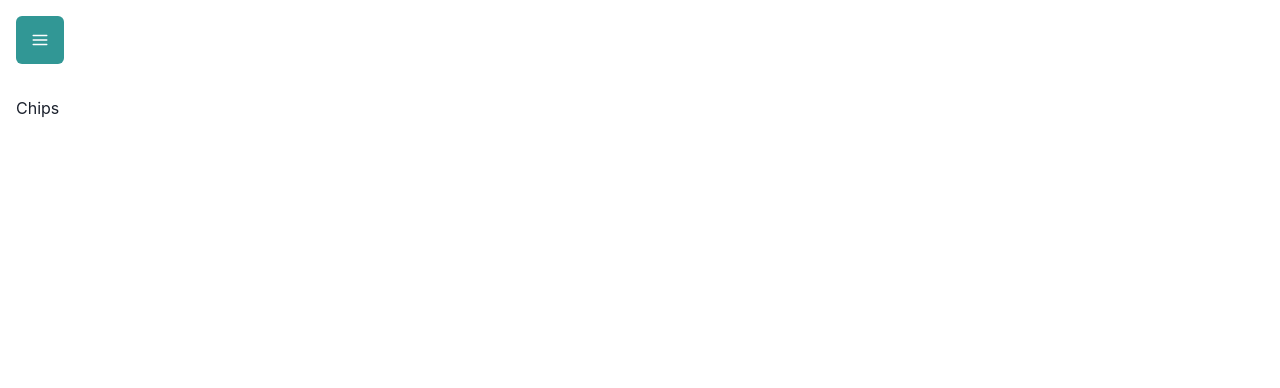
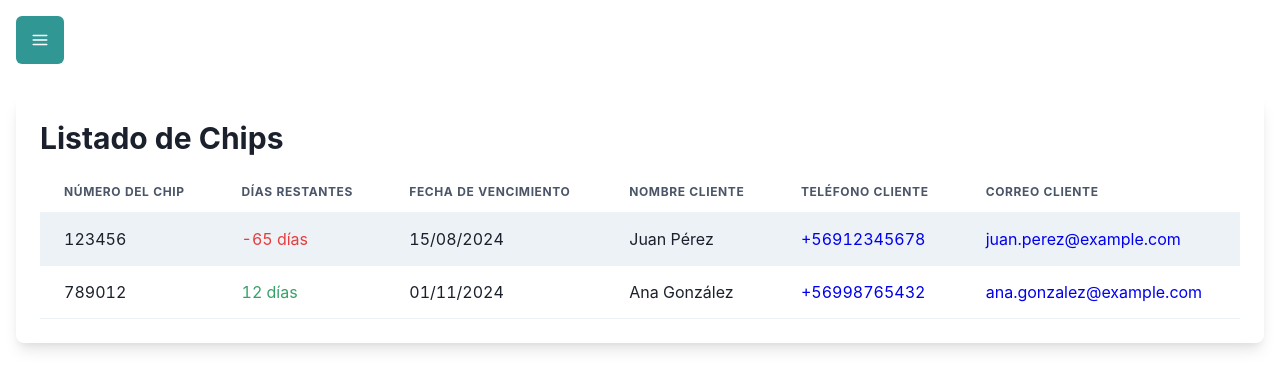
Before and after one commit to fherrera7850/ot-gpsmax, a React (Create React App) app: page /chips in a window 1280 px wide. Shown: the top 388 px of the page. Built offline with nearby package versions, Linux system fonts and the light colour scheme.

Commit message:
pagina chips funcional y edicion de ots

```diff
--- a/package.json
+++ b/package.json
@@ -10,6 +10,7 @@
     "@testing-library/jest-dom": "^5.17.0",
     "@testing-library/react": "^13.4.0",
     "@testing-library/user-event": "^13.5.0",
+    "date-fns": "^4.1.0",
     "framer-motion": "^11.11.9",
     "react": "^18.3.1",
     "react-dom": "^18.3.1",
--- a/src/pages/Chips.js
+++ b/src/pages/Chips.js
@@ -1,7 +1,109 @@
-import React from 'react'
+import React, { useState, useEffect } from 'react';
+import { Box, Table, Thead, Tbody, Tr, Th, Td, Heading, Text } from '@chakra-ui/react';
+import { format, differenceInDays } from 'date-fns';
+import { color } from 'framer-motion';
 
-export default function Chips() {
+const Chips = () => {
+  const [chips, setChips] = useState([
+    {
+      id: 1,
+      nombreCliente: 'Juan Pérez',
+      telefonoCliente: '+56912345678',
+      correoCliente: 'juan.perez@example.com',
+      numeroCliente: '12345',
+      numeroChip: '123456',
+      tipoChip: 'Chip x6',
+      fechaServicio: '2024-02-15',
+    },
+    {
+      id: 2,
+      nombreCliente: 'Ana González',
+      telefonoCliente: '+56998765432',
+      correoCliente: 'ana.gonzalez@example.com',
+      numeroCliente: '67890',
+      numeroChip: '789012',
+      tipoChip: 'Chip x12',
+      fechaServicio: '2023-11-01',
+    },
+  ]);
+
+  // Función para calcular la fecha de vencimiento de un chip
+  const calcularFechaVencimiento = (tipoChip, fechaServicio) => {
+    const meses = tipoChip === 'Chip x6' ? 6 : 12;
+    const fecha = new Date(fechaServicio);
+    fecha.setMonth(fecha.getMonth() + meses);
+    return fecha;
+  };
+
+  // Calcular la cantidad de días restantes hasta la fecha de vencimiento
+  const calcularDiasRestantes = (fechaVencimiento) => {
+    const hoy = new Date();
+    return differenceInDays(fechaVencimiento, hoy);
+  };
+
+  // Función para aplicar color según los días restantes
+  const getColor = (diasRestantes) => {
+    if (diasRestantes <= 5) return 'red.500';
+    if (diasRestantes <= 10) return 'yellow.500';
+    if (diasRestantes <= 15) return 'green.500';
+    return 'black'; // Default para más de 15 días
+  };
+
+  // Ordenar los chips por fecha de vencimiento (del más próximo al más lejano)
+  const chipsOrdenados = chips.sort((a, b) => {
+    const vencimientoA = calcularFechaVencimiento(a.tipoChip, a.fechaServicio);
+    const vencimientoB = calcularFechaVencimiento(b.tipoChip, b.fechaServicio);
+    return vencimientoA - vencimientoB;
+  });
+
   return (
-    <div>Chips</div>
-  )
-}
+    <Box overflowX="auto" p={6} maxWidth="auto" mx="auto" bg="white" borderRadius="lg" boxShadow="lg">
+      <Heading as="h2" size="lg" mb={4}>
+        Listado de Chips
+      </Heading>
+      <Table variant="striped" colorScheme="gray">
+        <Thead>
+          <Tr>
+            <Th>Número del Chip</Th>
+            <Th>Días Restantes</Th>
+            <Th>Fecha de Vencimiento</Th>
+            <Th>Nombre Cliente</Th>
+            <Th>Teléfono Cliente</Th>
+            <Th>Correo Cliente</Th>
+          </Tr>
+        </Thead>
+        <Tbody>
+          {chipsOrdenados.map((chip) => {
+            const fechaVencimiento = calcularFechaVencimiento(chip.tipoChip, chip.fechaServicio);
+            const diasRestantes = calcularDiasRestantes(fechaVencimiento);
+
+            return (
+              <Tr key={chip.id}>
+                <Td>{chip.numeroChip}</Td>
+                <Td>
+                  <Text color={getColor(diasRestantes)}>
+                    {diasRestantes} días
+                  </Text>
+                </Td>
+                <Td>{format(fechaVencimiento, 'dd/MM/yyyy')}</Td>
+                <Td>{chip.nombreCliente}</Td>
+                <Td>
+                  <a href={`tel:${chip.telefonoCliente}`} style={{ color: '#0000EE' }}>
+                    {chip.telefonoCliente}
+                  </a>
+                </Td>
+                <Td>
+                  <a href={`mailto:${chip.correoCliente}`} style={{ color: '#0000EE' }}>
+                    {chip.correoCliente || 'N/A'}
+                  </a>
+                </Td>
+              </Tr>
+            );
+          })}
+        </Tbody>
+      </Table>
+    </Box>
+  );
+};
+
+export default Chips;
--- a/src/pages/Ots.js
+++ b/src/pages/Ots.js
@@ -32,6 +32,7 @@ const Ots = () => {
       cliente: 'Juan Pérez',
       estadoOT: 'Recibido',
       transferidoOK: false,
+      fecha: '04-10-2024',
     },
     {
       id: 2,
@@ -39,6 +40,7 @@ const Ots = () => {
       cliente: 'Ana González',
       estadoOT: 'Realizado',
       transferidoOK: true,
+      fecha: '16-10-2024',
     },
     // Más órdenes aquí
   ]);
@@ -99,6 +101,7 @@ const Ots = () => {
         <Thead>
           <Tr>
             <Th>Servicio</Th>
+            <Th>Fecha</Th>
             <Th>Cliente</Th>
             <Th>Estado OT</Th>
             <Th>Transferido OK</Th>
@@ -109,6 +112,7 @@ const Ots = () => {
           {ordenes.map((orden) => (
             <Tr key={orden.id}>
               <Td>{orden.servicio}</Td>
+              <Td>{orden.fecha}</Td>
               <Td>{orden.cliente}</Td>
               <Td>
                 <Select
@@ -127,7 +131,7 @@ const Ots = () => {
               </Td>
               <Td>
                 <Button colorScheme="teal" size="sm" mr={2} onClick={() => handleEdit(orden)}>
-                  Editar
+                  Ver / Editar
                 </Button>
                 <IconButton
                   aria-label="Eliminar orden"
```
Also changed, not shown: 1 other file (tests, documents, lock files or other folders).
